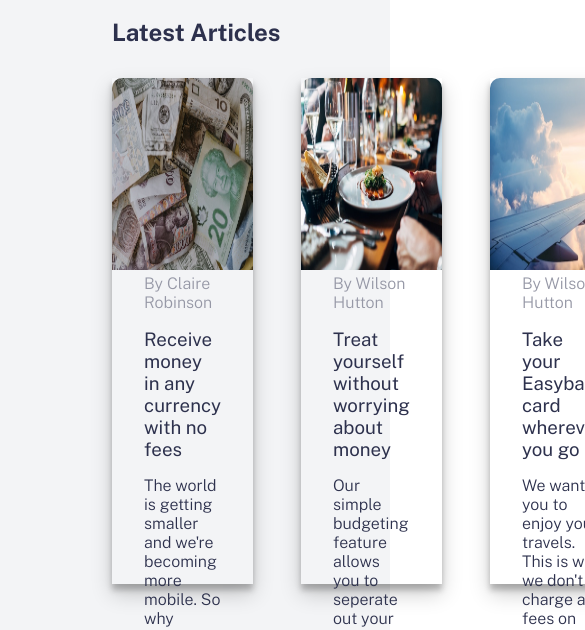
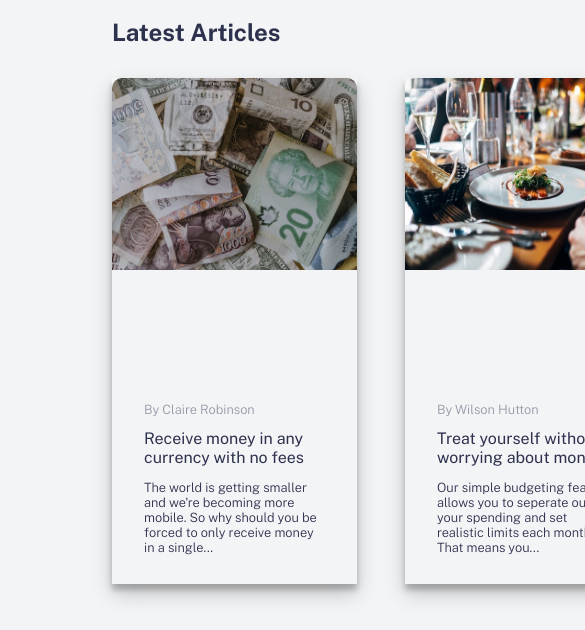
Before and after one commit to chie7tain/easy-banking-langing-page, a plain HTML site: page index.html in a window 390 px wide. Shown: the part 1717-2347 px from the top of the page, 585 px wide, since content can reach past the window. Drawn offline with nearby package versions, Linux system fonts and the light colour scheme.

Commit message:
made articles responsive

```diff
--- a/index.html
+++ b/index.html
@@ -157,7 +157,7 @@
           </div>
           <div class="article-author-heading-preview-container">
           <div class="article-author-container">
-            <h4 class="article-author">By Claire Robinson</h4>
+            <h3 class="article-author">By Claire Robinson</h3>
           </div>
           <div class="article-heading-container">
             <h3 class="article-heading">Receive money in any currency with no fees</h3>
@@ -178,7 +178,7 @@
           </div>
           <div class="article-author-heading-preview-container">
           <div class="article-author-container">
-            <h4 class="article-author">By Wilson Hutton</h4>
+            <h3 class="article-author">By Wilson Hutton</h3>
           </div>
           <div class="article-heading-container">
             <h3 class="article-heading">Treat yourself without worrying about money</h3>
@@ -199,7 +199,7 @@
           </div>
           <div class="article-author-heading-preview-container">
           <div class="article-author-container">
-            <h4 class="article-author">By Wilson Hutton</h4>
+            <h3 class="article-author">By Wilson Hutton</h3>
           </div>
           <div class="article-heading-container">
             <h3 class="article-heading">Take your Easybank card wherever you go</h3>
@@ -220,7 +220,7 @@
           </div>
           <div class="article-author-heading-preview-container">
           <div class="article-author-container">
-            <h4 class="article-author">By Claire Robinson</h4>
+            <h3 class="article-author">By Claire Robinson</h3>
           </div>
           <div class="article-heading-container">
             <h3 class="article-heading">Our invite-only Beta acccounts are now live!</h3>
--- a/styles/styles.css
+++ b/styles/styles.css
@@ -33,6 +33,9 @@ body{
 /* styles for main container */
 .container{
   background:var(--lightGrayishBlue);
+  width:1366px;
+  overflow-x: hidden;
+  margin:auto;
 }
 /* end of styles for main container */
 
@@ -259,23 +262,31 @@ body{
   width:100%;
 }
 .article-author-heading-preview-container > div{
-  margin-bottom:1em;
+  margin-bottom:.8em;
+  width:100%;
 }
 .article-author{
   color:var(--grayishBlue);
   font-weight: 300;
+  font-size: .8rem;
 }
 .article-heading{
   color:var(--primaryDarkBlue);
-  font-weight: 400;
+  font-weight: 500;
   transition: var(--mainTransition);
+  font-size:1rem;
 }
 .article-heading:hover{
   color:var(--primaryLimeGreen);
 }
+.article-preview-text-container{
+  display:flex;
+  width:100%;
+}
 .article-preview-text{
   color:var(--primaryDarkBlue);
   font-weight: 300;
+  font-size:.8rem;
 }
 /* end of style for articles container */
 /* ========================================== */
```
